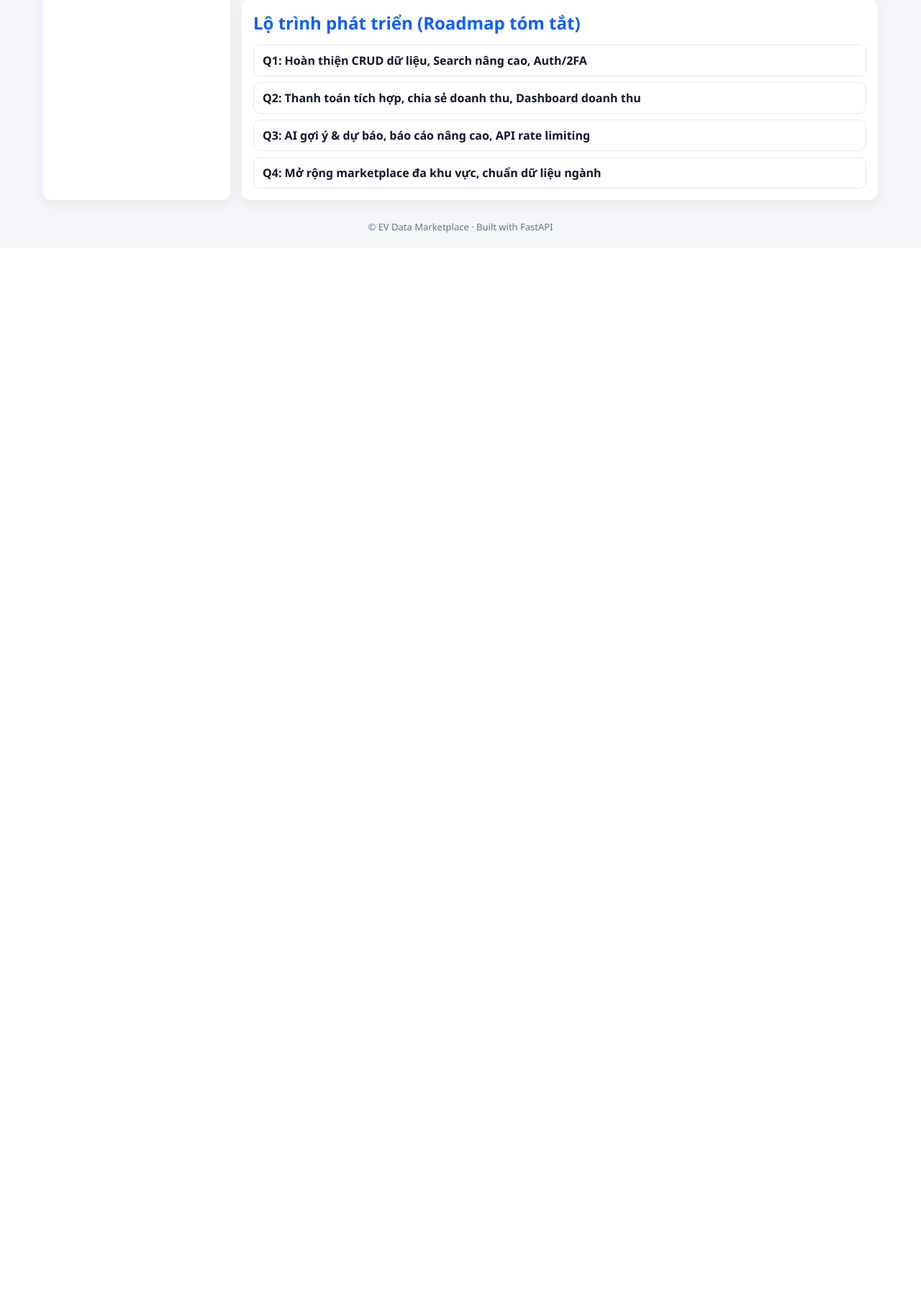
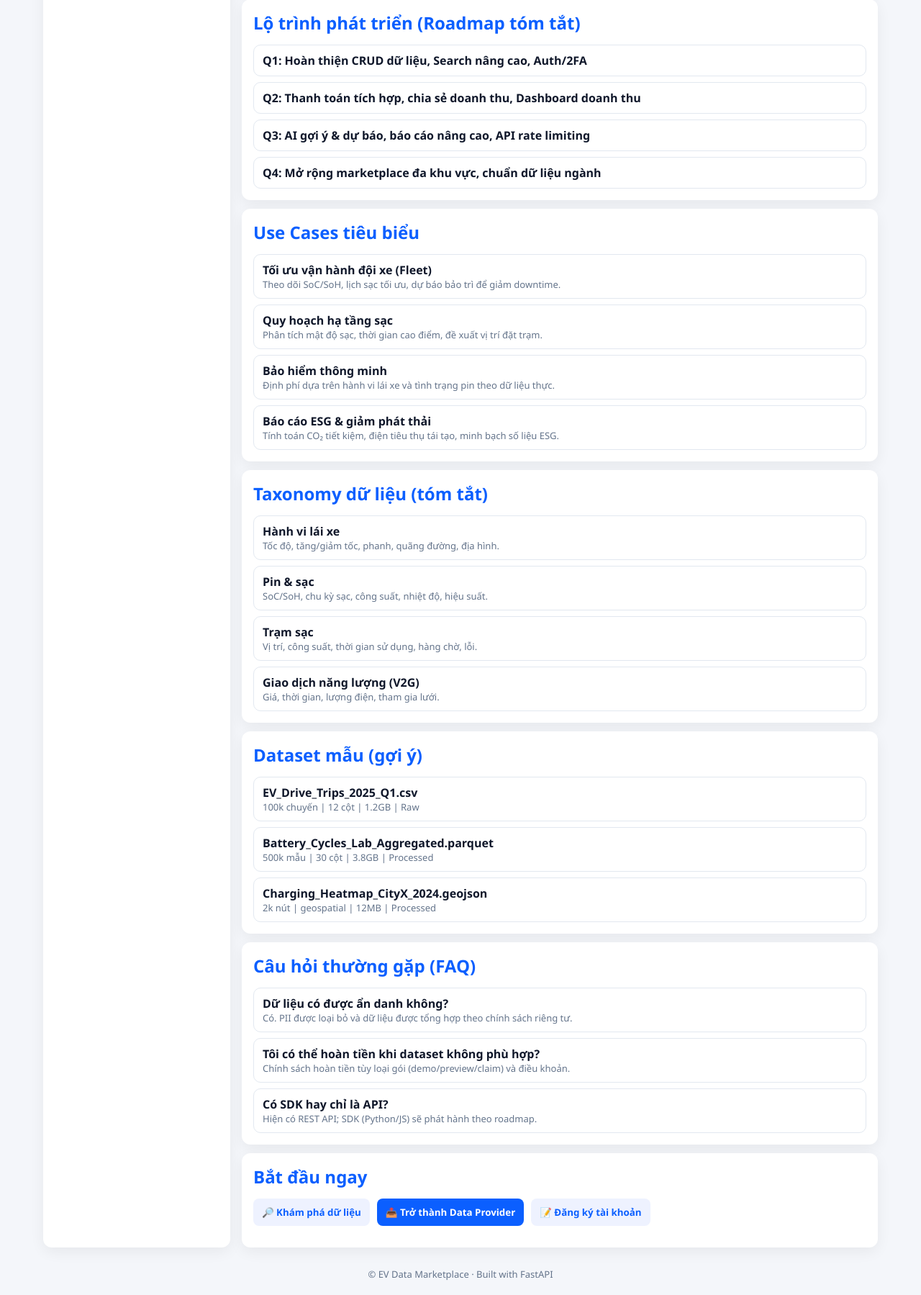
Before and after one commit to ltnhat0313/ev-data-marketplace, a FastAPI app: page / in a window 1280 px wide. Shown: the part 2844-4643 px from the top of the page at 72% size. Before the commit the page ends 3168 px from the top, so only its background shows below. Run offline with FastAPI, Linux system fonts and the light colour scheme; data that the repository does not hold is empty.

Commit message:
docs(ui): thÃªm Use Cases, Taxonomy, Dataset máº«u, FAQ, CTA trÃªn dashboard

```diff
--- a/web/templates/dashboard.html
+++ b/web/templates/dashboard.html
@@ -281,6 +281,73 @@
             <li class="list-item"><div class="list-title">Q4: Mở rộng marketplace đa khu vực, chuẩn dữ liệu ngành</div></li>
           </ul>
         </div>
+
+        <div class="card" style="margin-top: 12px;">
+          <h2 class="page-title">Use Cases tiêu biểu</h2>
+          <ul class="list">
+            <li class="list-item">
+              <div>
+                <div class="list-title">Tối ưu vận hành đội xe (Fleet)</div>
+                <div class="list-meta">Theo dõi SoC/SoH, lịch sạc tối ưu, dự báo bảo trì để giảm downtime.</div>
+              </div>
+            </li>
+            <li class="list-item">
+              <div>
+                <div class="list-title">Quy hoạch hạ tầng sạc</div>
+                <div class="list-meta">Phân tích mật độ sạc, thời gian cao điểm, đề xuất vị trí đặt trạm.</div>
+              </div>
+            </li>
+            <li class="list-item">
+              <div>
+                <div class="list-title">Bảo hiểm thông minh</div>
+                <div class="list-meta">Định phí dựa trên hành vi lái xe và tình trạng pin theo dữ liệu thực.</div>
+              </div>
+            </li>
+            <li class="list-item">
+              <div>
+                <div class="list-title">Báo cáo ESG & giảm phát thải</div>
+                <div class="list-meta">Tính toán CO₂ tiết kiệm, điện tiêu thụ tái tạo, minh bạch số liệu ESG.</div>
+              </div>
+            </li>
+          </ul>
+        </div>
+
+        <div class="card" style="margin-top: 12px;">
+          <h2 class="page-title">Taxonomy dữ liệu (tóm tắt)</h2>
+          <ul class="list">
+            <li class="list-item"><div><div class="list-title">Hành vi lái xe</div><div class="list-meta">Tốc độ, tăng/giảm tốc, phanh, quãng đường, địa hình.</div></div></li>
+            <li class="list-item"><div><div class="list-title">Pin & sạc</div><div class="list-meta">SoC/SoH, chu kỳ sạc, công suất, nhiệt độ, hiệu suất.</div></div></li>
+            <li class="list-item"><div><div class="list-title">Trạm sạc</div><div class="list-meta">Vị trí, công suất, thời gian sử dụng, hàng chờ, lỗi.</div></div></li>
+            <li class="list-item"><div><div class="list-title">Giao dịch năng lượng (V2G)</div><div class="list-meta">Giá, thời gian, lượng điện, tham gia lưới.</div></div></li>
+          </ul>
+        </div>
+
+        <div class="card" style="margin-top: 12px;">
+          <h2 class="page-title">Dataset mẫu (gợi ý)</h2>
+          <ul class="list">
+            <li class="list-item"><div><div class="list-title">EV_Drive_Trips_2025_Q1.csv</div><div class="list-meta">100k chuyến | 12 cột | 1.2GB | Raw</div></div></li>
+            <li class="list-item"><div><div class="list-title">Battery_Cycles_Lab_Aggregated.parquet</div><div class="list-meta">500k mẫu | 30 cột | 3.8GB | Processed</div></div></li>
+            <li class="list-item"><div><div class="list-title">Charging_Heatmap_CityX_2024.geojson</div><div class="list-meta">2k nút | geospatial | 12MB | Processed</div></div></li>
+          </ul>
+        </div>
+
+        <div class="card" style="margin-top: 12px;">
+          <h2 class="page-title">Câu hỏi thường gặp (FAQ)</h2>
+          <ul class="list">
+            <li class="list-item"><div><div class="list-title">Dữ liệu có được ẩn danh không?</div><div class="list-meta">Có. PII được loại bỏ và dữ liệu được tổng hợp theo chính sách riêng tư.</div></div></li>
+            <li class="list-item"><div><div class="list-title">Tôi có thể hoàn tiền khi dataset không phù hợp?</div><div class="list-meta">Chính sách hoàn tiền tùy loại gói (demo/preview/claim) và điều khoản.</div></div></li>
+            <li class="list-item"><div><div class="list-title">Có SDK hay chỉ là API?</div><div class="list-meta">Hiện có REST API; SDK (Python/JS) sẽ phát hành theo roadmap.</div></div></li>
+          </ul>
+        </div>
+
+        <div class="card" style="margin-top: 12px;">
+          <h2 class="page-title">Bắt đầu ngay</h2>
+          <div class="form-group btn-group">
+            <a href="/ui/search"><button class="btn btn-secondary" type="button">🔎 Khám phá dữ liệu</button></a>
+            <a href="/ui/upload"><button class="btn btn-primary" type="button">📤 Trở thành Data Provider</button></a>
+            <a href="/ui/register"><button class="btn btn-secondary" type="button">📝 Đăng ký tài khoản</button></a>
+          </div>
+        </div>
       </main>
     </div>
     <div class="app-footer">© EV Data Marketplace · Built with FastAPI</div>
```
